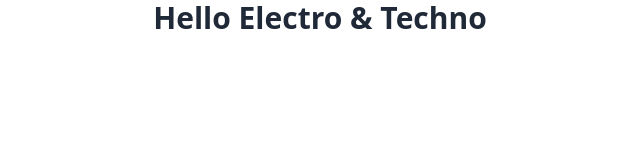
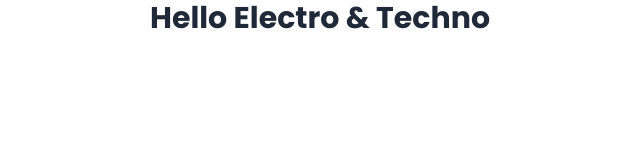
Before and after one commit to Rajib-10/Electro-Techno-Client, a React (Vite) app: page / in a window 1280 px wide. Shown: the top 160 px of the page, without its empty margins (320-960 px from the left). Built offline with nearby package versions, Linux system fonts and the light colour scheme.

Commit message:
poppins google font added

```diff
--- a/src/index.css
+++ b/src/index.css
@@ -1,3 +1,10 @@
+@import url('https://fonts.googleapis.com/css2?family=Poppins:wght@400;500;600;700;800&display=swap');
+
+
 @tailwind base;
 @tailwind components;
 @tailwind utilities;
+
+body {
+    font-family: 'Poppins', sans-serif;
+}
```
